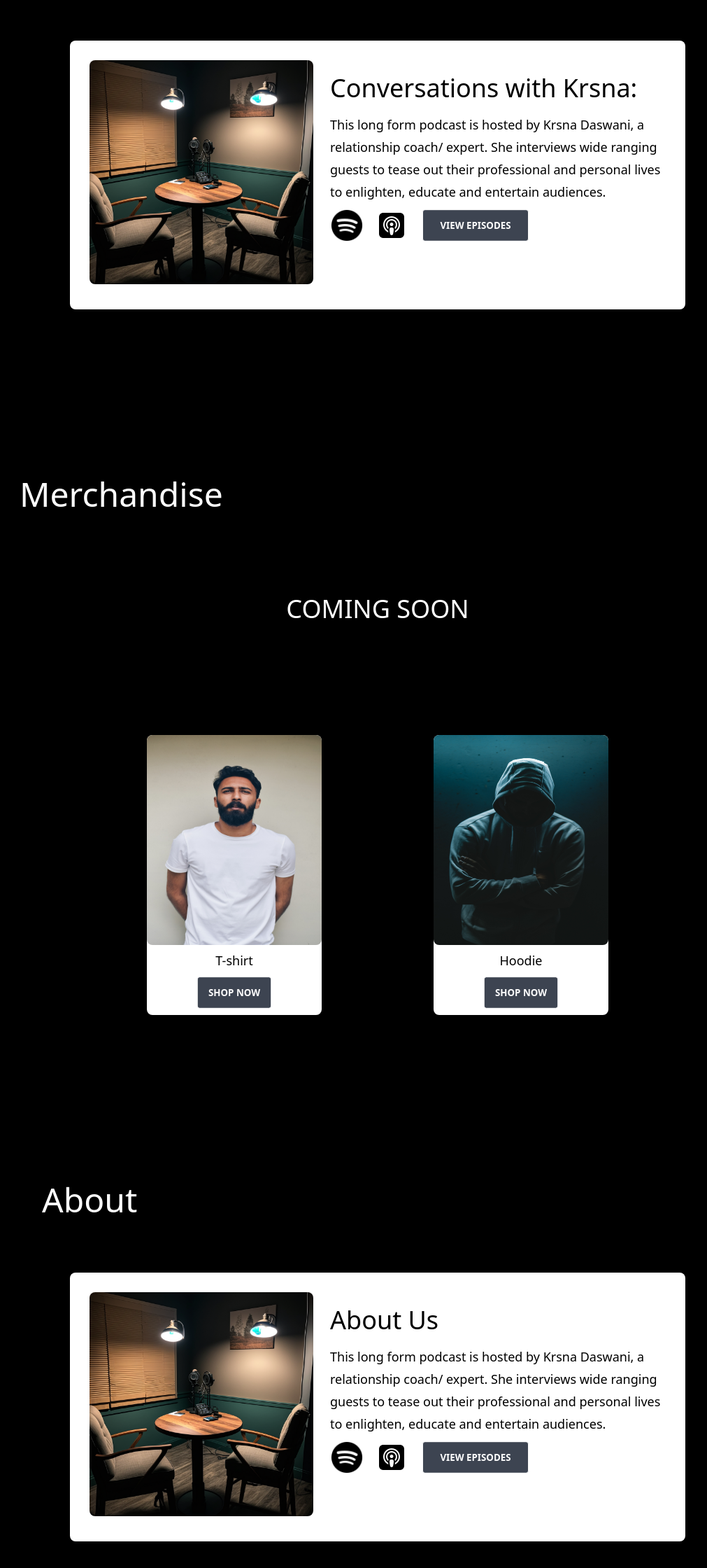
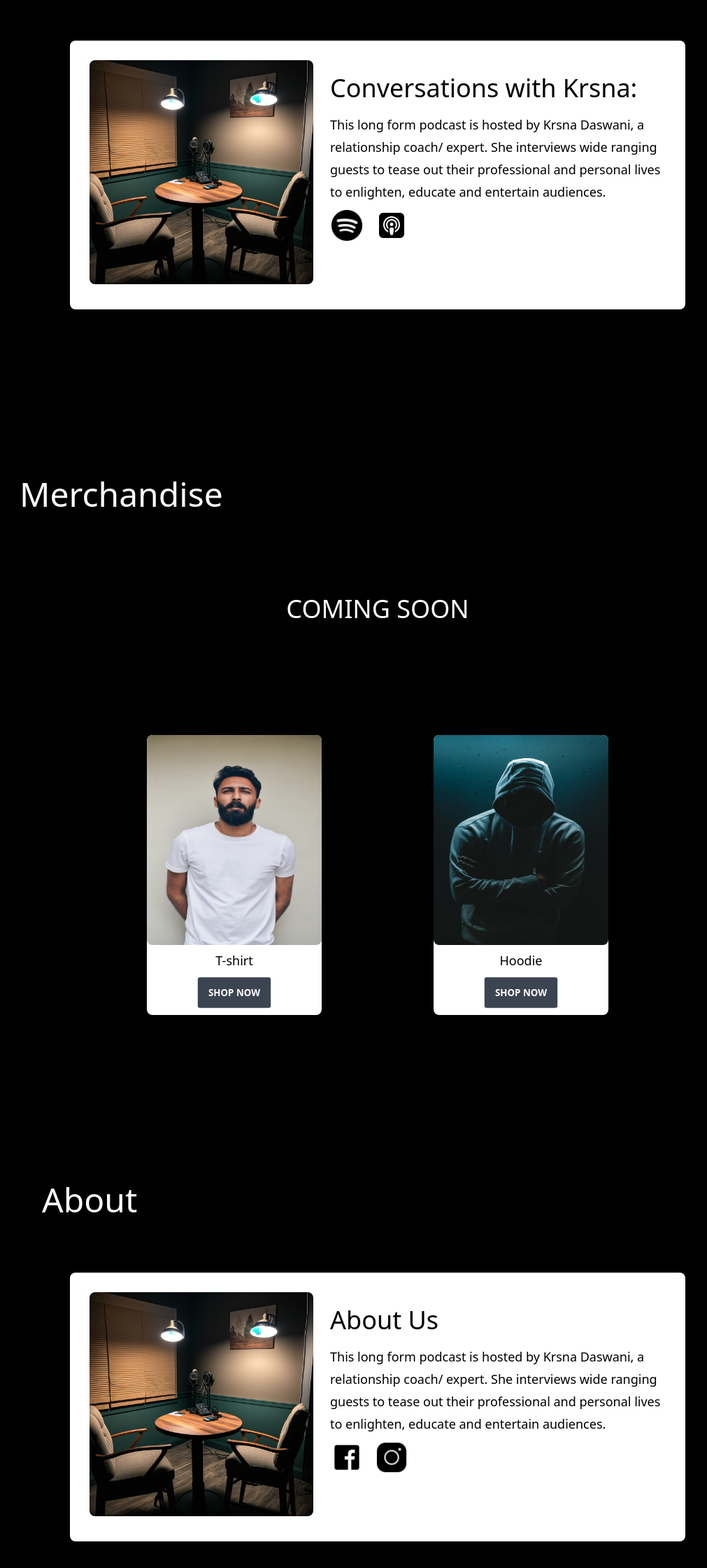
Before and after one commit to Ashutoshkr23/boys-played-well, a Next.js app: page / in a window 1280 px wide. Shown: the part 1778-4018 px from the top of the page at 70% size, without its empty margins (100-1111 px from the left). Built offline with nearby package versions, Linux system fonts and the light colour scheme.

Commit message:
Links added

```diff
--- a/src/Component/About.jsx
+++ b/src/Component/About.jsx
@@ -14,9 +14,8 @@ function About() {
                           <h1 className='text-black text-3xl lg:text-4xl mt-4 lg:mt-12'>About Us</h1>
                           <p className='text-black text-lg leading-8 mt-4'>This long form podcast is hosted by Krsna Daswani, a relationship coach/ expert. She interviews wide ranging guests to tease out their professional and personal lives to enlighten, educate and entertain audiences.</p>
                           <div className='flex gap-4 mt-2'>
-                              <img src="/assets/Images/Podcast/Spotify.png" alt="" className='h-12 w-12' />
-                              <img src="/assets/Images/Podcast/ApplePodcast.png" alt="" className='h-12 w-12' />
-                              <button className='h-10 btn w-40 rounded hover:bg-blue-1 hover:font-bold hover:border-none text-white border border-white my-auto'>View Episodes</button>
+                              <a href="#"><img src="/assets/Images/About/Fb.png" alt="" className='h-12 w-12' /></a>
+                              <a href="#"><img src="/assets/Images/About/Instagram.png" alt="" className='h-12 w-12' /></a>
                           </div>
                       </div>
                   </div>
@@ -30,7 +29,8 @@ function About() {
                       <div className='pl-4 pt-4'>
                           <h1 className='text-2xl  mt-2 ml-2'>About Us</h1>
                           <div className='flex gap-4 mt-2'>
-
+                              <a href="#"><img src="/assets/Images/About/Fb.png" alt="" className='h-12 w-12' /></a>
+                              <a href="#"><img src="/assets/Images/About/Instagram.png" alt="" className='h-12 w-12' /></a>
                           </div>
                       </div>
                   </div>
--- a/src/Component/Podcast.jsx
+++ b/src/Component/Podcast.jsx
@@ -14,9 +14,8 @@ function Podcast() {
                     <h1 className='text-black text-3xl lg:text-4xl mt-4 lg:mt-12'>Conversations with Krsna:</h1>
                     <p className='text-black text-lg leading-8 mt-4'>This long form podcast is hosted by Krsna Daswani, a relationship coach/ expert. She interviews wide ranging guests to tease out their professional and personal lives to enlighten, educate and entertain audiences.</p>
                     <div className='flex gap-4 mt-2'>
-                        <img src="/assets/Images/Podcast/Spotify.png" alt="" className='h-12 w-12' />
-                        <img src="/assets/Images/Podcast/ApplePodcast.png" alt="" className='h-12 w-12' />
-                        <button className='h-10 btn w-40 rounded hover:bg-blue-1 hover:font-bold hover:border-none text-white border border-white my-auto'>View Episodes</button>
+                <a href="#"><img src="/assets/Images/Podcast/Spotify.png" alt="" className='h-12 w-12' /></a>
+                <a href="#"><img src="/assets/Images/Podcast/ApplePodcast.png" alt="" className='h-12 w-12' /></a>
                     </div>
                 </div>
             </div>
@@ -30,8 +29,8 @@ function Podcast() {
             <div className='pl-4 pt-4'>
               <h1 className='text-2xl  mt-2 ml-2'>Conversations with Krsna:</h1>
               <div className='flex gap-4 mt-2'>
-                <img src="/assets/Images/Podcast/Spotify.png" alt="" className='h-12 w-12' />
-                <img src="/assets/Images/Podcast/ApplePodcast.png" alt="" className='h-12 w-12' />
+                <a href="#"><img src="/assets/Images/Podcast/Spotify.png" alt="" className='h-12 w-12' /></a>
+                <a href="#"><img src="/assets/Images/Podcast/ApplePodcast.png" alt="" className='h-12 w-12' /></a>
               </div>
             </div>
           </div>
```
Also changed, not shown: public/assets/Images/About/Fb.png (added), public/assets/Images/About/Instagram.png (added).
